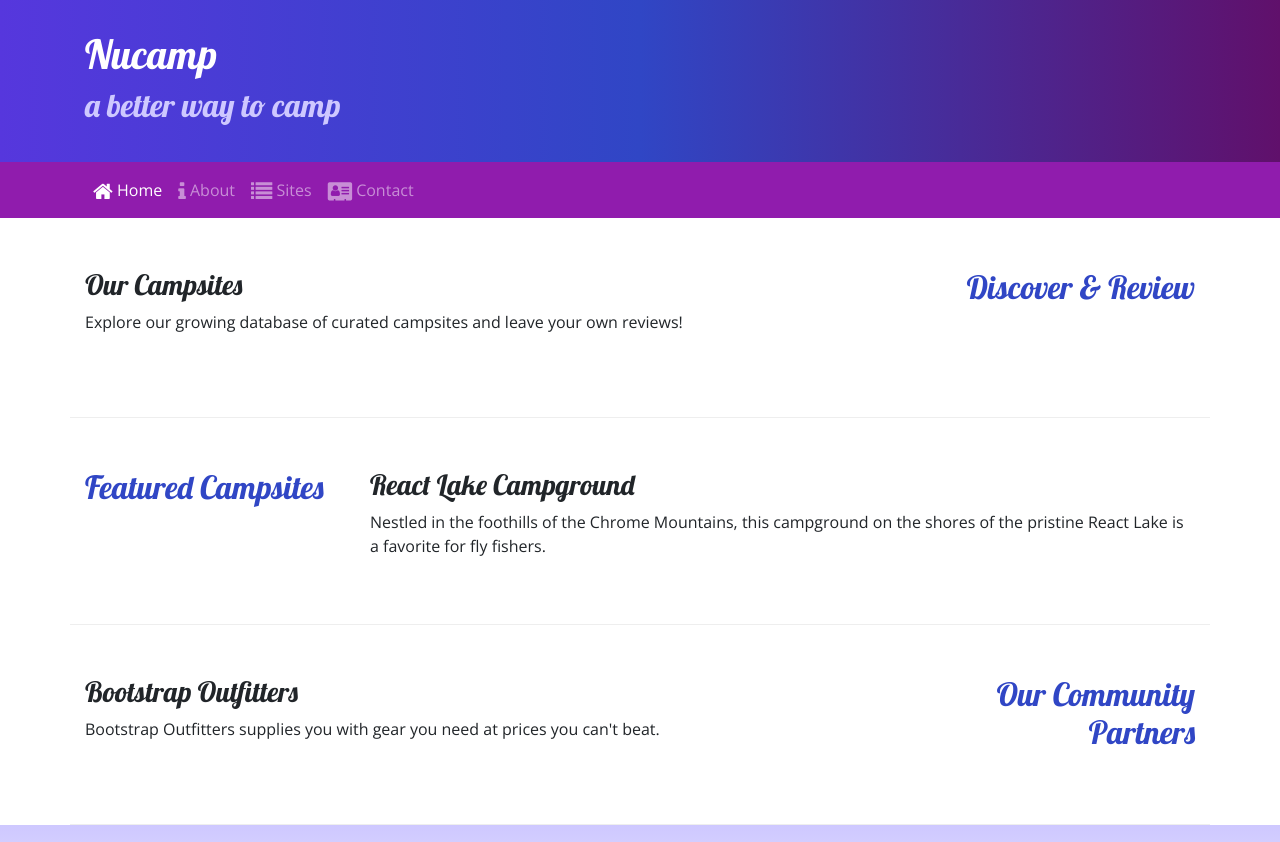
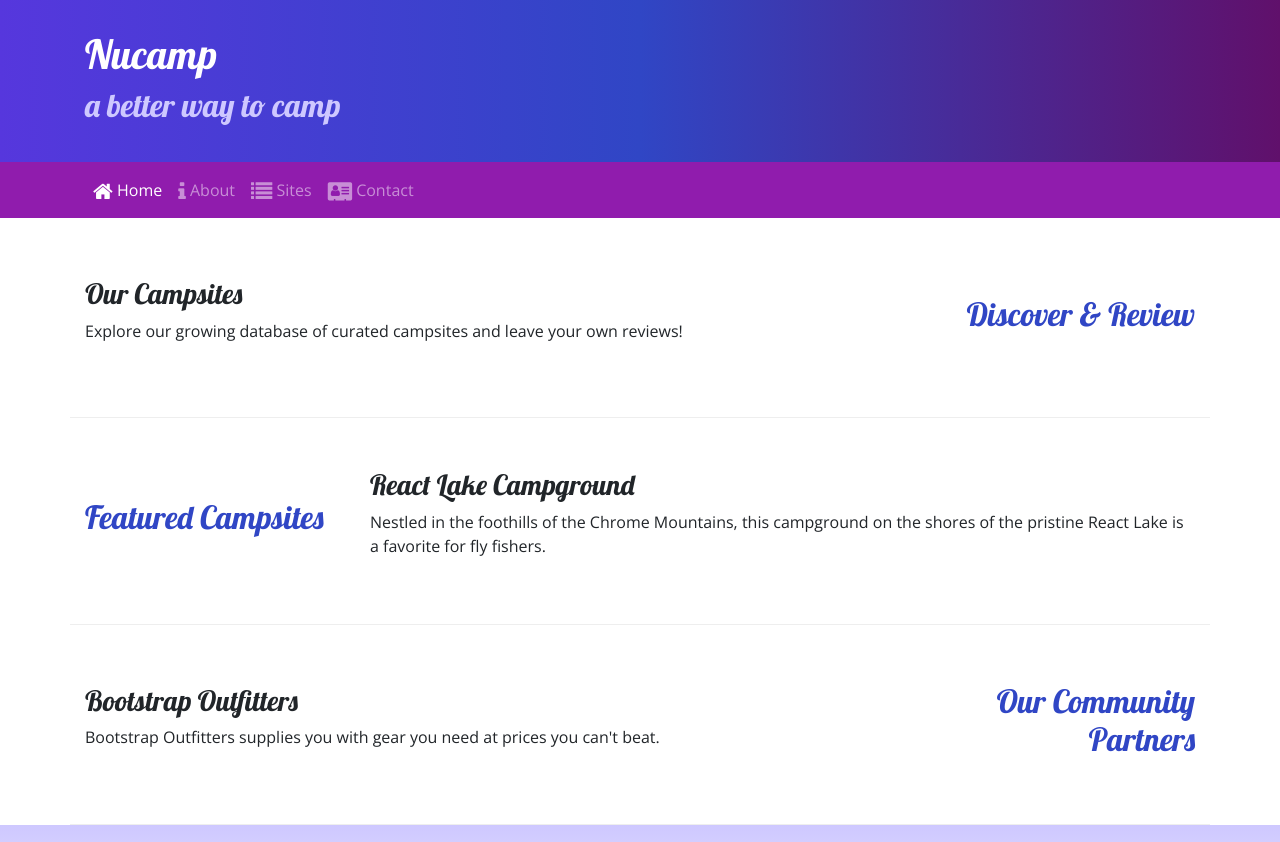
Before and after one commit to NB1986/Nucamp-Bootstrap-Project, a website: page index.html in a window 1280 px wide. Shown: the top 842 px of the page. Drawn offline with nearby package versions, Linux system fonts and the light colour scheme.

Commit message:
Small changes to index

```diff
--- a/index.html
+++ b/index.html
@@ -47,7 +47,7 @@
     </nav>
 
     <div class="container">
-        <div class="row row-content row-items-center">
+        <div class="row row-content align-items-center">
             <div class="col-sm-4 order-sm-last col-md-3">
                 <h2 class="text-sm-right">Discover & Review</h2>
             </div>
@@ -57,7 +57,7 @@
             </div>
         </div>
 
-        <div class="row row-content row-items-center">
+        <div class="row row-content align-items-center">
             <div class="col-sm-4 col-md-3">
                 <h2>Featured Campsites</h2>
             </div>
@@ -67,7 +67,7 @@
             </div>
         </div>
 
-        <div class="row row-content row-items-center">
+        <div class="row row-content align-items-center">
             <div class="col-sm-4 order-sm-last col-md-3">
                 <h2 class="text-sm-right">Our Community Partners</h2>
             </div>
```
